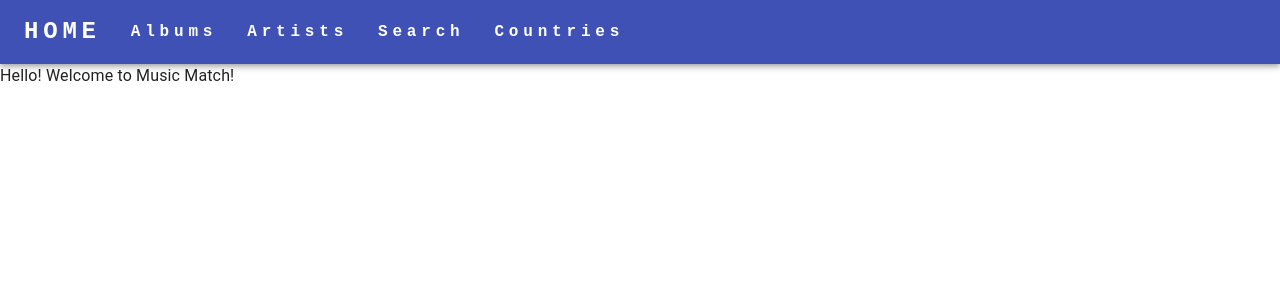
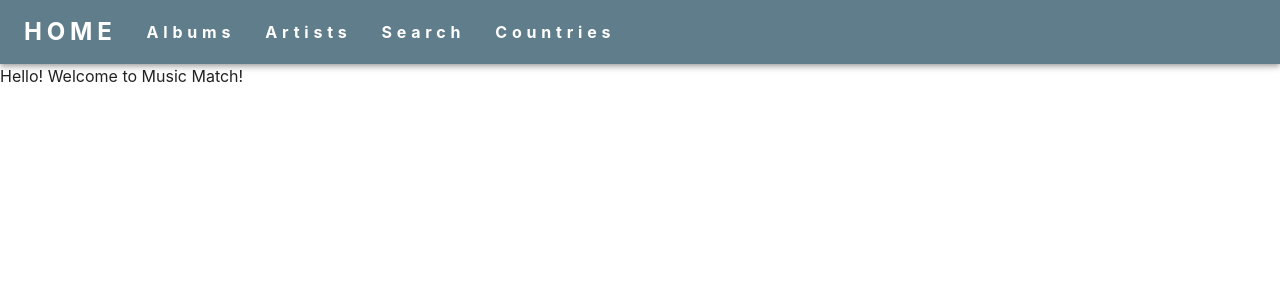
Before and after one commit to rickyraup/cis-5500-final-project-group-5, a React (Create React App) app in the folder client/: page / in a window 1280 px wide. Shown: the top 300 px of the page. Built offline with nearby package versions, Linux system fonts and the light colour scheme.

Commit message:
Style updates

```diff
--- a/client/src/App.js
+++ b/client/src/App.js
@@ -1,7 +1,7 @@
 import { BrowserRouter, Routes, Route } from "react-router-dom";
 import { CssBaseline, ThemeProvider } from '@mui/material'
 // CHANGE THEME COLORS
-import { indigo, amber } from '@mui/material/colors'
+import { indigo, blueGrey } from '@mui/material/colors'
 import { createTheme } from "@mui/material/styles";
 
 // ADD PAGE/COMPONENT IMPORTS HERE
@@ -15,8 +15,22 @@ import NavBar from './components/NavBar'
 // CHANGE THEME COLORS AND OTHER CUSTOMIZATIONS
 export const theme = createTheme({
   palette: {
-    primary: indigo,
-    secondary: amber,
+    primary: blueGrey,
+    secondary: indigo,
+  },
+  typography: {
+    fontFamily: [
+      '-apple-system',
+      'BlinkMacSystemFont',
+      '"Segoe UI"',
+      'Roboto',
+      '"Helvetica Neue"',
+      'Arial',
+      'sans-serif',
+      '"Apple Color Emoji"',
+      '"Segoe UI Emoji"',
+      '"Segoe UI Symbol"',
+    ].join(','),
   },
 })
 
--- a/client/src/components/NavBar.js
+++ b/client/src/components/NavBar.js
@@ -8,7 +8,18 @@ const NavText = ({ href, text, isMain }) => {
       noWrap
       style={{
         marginRight: '30px',
-        fontFamily: 'monospace',
+        fontFamily: [
+          '-apple-system',
+          'BlinkMacSystemFont',
+          '"Segoe UI"',
+          'Roboto',
+          '"Helvetica Neue"',
+          'Arial',
+          'sans-serif',
+          '"Apple Color Emoji"',
+          '"Segoe UI Emoji"',
+          '"Segoe UI Symbol"',
+        ].join(','),
         fontWeight: 700,
         letterSpacing: '.3rem',
       }}
```
